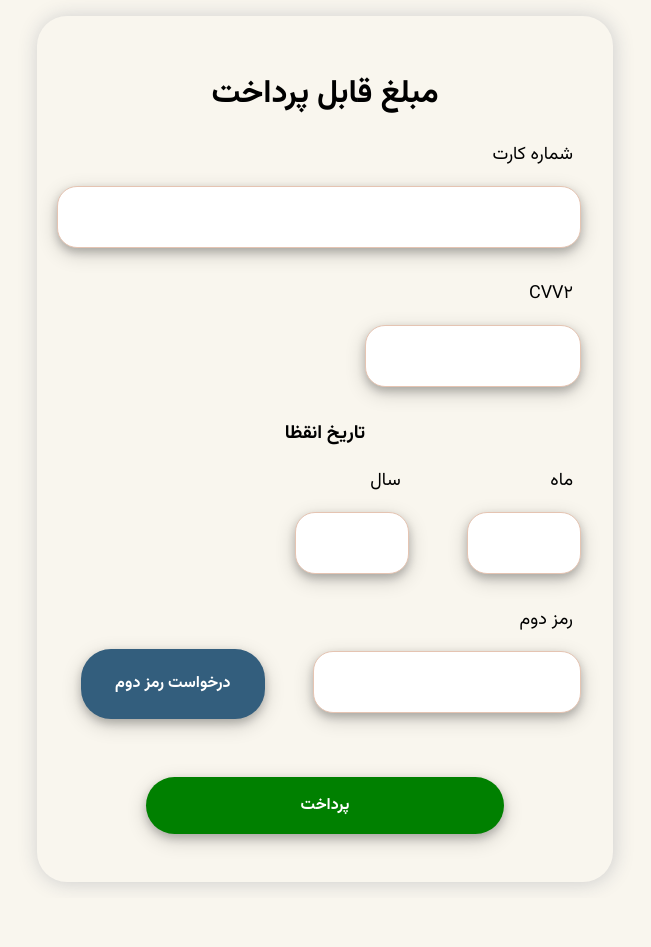
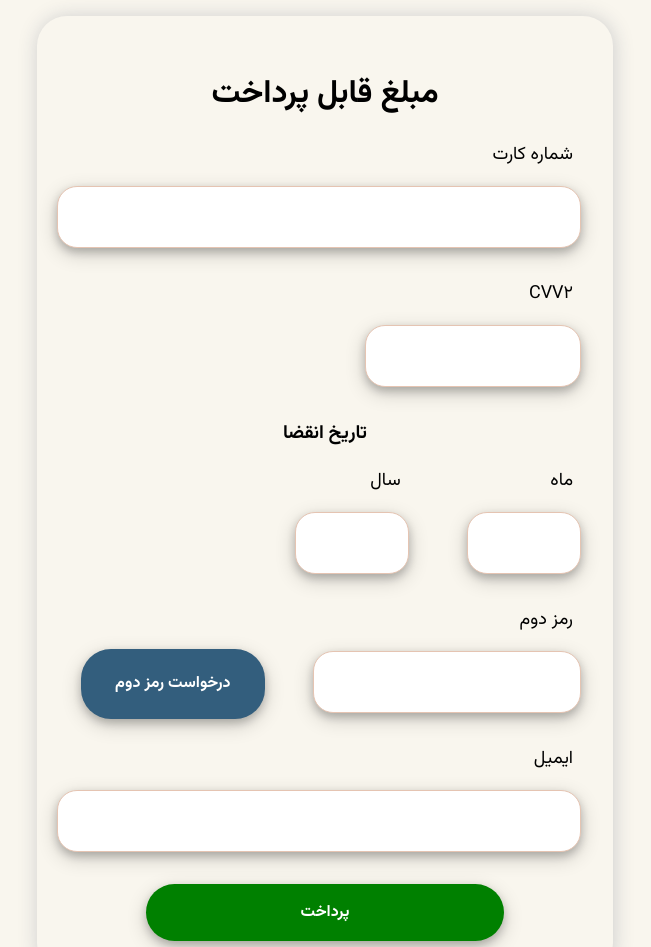
Before and after one commit to AmirNouaparast/khafan-food, a React (Create React App) app: page /payment in a window 1280 px wide. Shown: the top 947 px of the page, without its empty margins (315-966 px from the left). Before the commit the page ends 898 px from the top, so only its background shows below. Built offline with nearby package versions, Linux system fonts and the light colour scheme.

Commit message:
Implement OTP countdown with setInterval, use custom hook for input and form validation, and add payment button on the payment page

```diff
--- a/src/components/Input/Input.jsx
+++ b/src/components/Input/Input.jsx
@@ -7,10 +7,14 @@ function Input(props) {
     type,
     className,
     error,
-    errorMassage,
+    errorMessage,
     required,
     dir,
     style,
+    value,
+    onChange,
+    onBlur,
+    ...rest
   } = props;
 
   return (
@@ -23,10 +27,14 @@ function Input(props) {
       </label>
       <br />
       <input
+        value={value}
+        onChange={onChange}
+        onBlur={onBlur}
         style={style}
         dir={dir}
         required={required}
         type={type}
+        {...rest}
         id={label}
         className={
           styles.input +
@@ -38,7 +46,7 @@ function Input(props) {
       />
       {error && (
         <span className={styles.errorMessage}>
-          {errorMassage || "مقدار درست را وارد کنید"}
+          {errorMessage || "مقدار درست را وارد کنید"}
         </span>
       )}
     </div>
--- a/src/pages/Payment/Payment.jsx
+++ b/src/pages/Payment/Payment.jsx
@@ -1,69 +1,159 @@
 import styles from "./Payment.module.css";
 import Input from "../../components/Input/Input";
 import Button from "../../components/Button/Button";
+import { useEffect, useState } from "react";
+import useInoutValidator from "../../util/useInoutValidator";
 
 function Payment() {
+  const cartNumberInputState = useInoutValidator({
+    maxLength: 16,
+    minLength: 16,
+  });
+  const CVV2InputState = useInoutValidator({
+    maxLength: 4,
+    minLength: 3,
+  });
+  const monthInputState = useInoutValidator({
+    maxLength: 2,
+    minLength: 2,
+  });
+  const yearInputState = useInoutValidator({
+    maxLength: 2,
+    minLength: 2,
+  });
+  const passwordInputState = useInoutValidator({
+    maxLength: 8,
+    minLength: 4,
+  });
+  const emailInputState = useInoutValidator({
+    maxLength: 32,
+    minLength: 12,
+    required: false,
+    onlyNumbers: false,
+  });
+  const [count, setCount] = useState(0);
+
+  useEffect(() => {
+    if (count > 0) {
+      const decrementCountInterval = setInterval(() => {
+        setCount((prevState) => prevState - 1);
+      }, 1000);
+      return () => clearInterval(decrementCountInterval);
+    }
+  }, [count]);
+
+  const handleClickCounter = () => {
+    setCount(120);
+  };
+
+  const formSubmitHandler = (event) => {
+    event.preventDefault();
+
+    if (
+      !(
+        cartNumberInputState.isValid &&
+        CVV2InputState.isValid &&
+        monthInputState.isValid &&
+        yearInputState.isValid &&
+        emailInputState.isValid
+      )
+    ) {
+      return;
+    }
+    console.log("form is valid")
+  };
+
   return (
-    <form className={styles.container}>
+    <form className={styles.container} onSubmit={formSubmitHandler}>
       <h1 style={{ textAlign: "center" }}>مبلغ قابل پرداخت</h1>
+
       <Input
         label={"شماره کارت"}
-        required
         dir="ltr"
-        type={"number"}
         className={styles.numberInput}
+        type={"text"}
+        inputMode="numeric"
+        pattern="[0-9]*"
+        {...cartNumberInputState.props}
       />
+
       <Input
         label={"CVV2"}
         required
         dir="ltr"
-        type={"number"}
         style={{ width: "40%" }}
         className={styles.numberInput}
+        type={"text"}
+        inputMode="numeric"
+        pattern="[0-9]*"
+        {...CVV2InputState.props}
       />
-      <h3 style={{ textAlign: "center" }}>تاریخ انقظا</h3>
+
+      <h3 style={{ textAlign: "center" }}>تاریخ انقضا</h3>
       <div className={styles.dateContainer}>
         <Input
           label={"ماه"}
           required
           dir="ltr"
-          type={"number"}
           className={styles.numberInput}
+          type={"text"}
+          inputMode="numeric"
+          pattern="[0-9]*"
+          {...monthInputState.props}
         />
         <Input
           label={"سال"}
           required
           dir="ltr"
-          type={"number"}
           className={styles.numberInput}
+          type={"text"}
+          inputMode="numeric"
+          pattern="[0-9]*"
+          {...yearInputState.props}
         />
       </div>
+
       <div className={styles.passwordContainer}>
         <Input
           label={"رمز دوم"}
           required
           dir="ltr"
-          type={"number"}
           displayInline
           className={styles.numberInput}
+          type={"text"}
+          inputMode="numeric"
+          pattern="[0-9]*"
+          {...passwordInputState.props}
         />
         <Button
           className={styles.button}
-          type="button"
+          type={"button"}
+          onClick={handleClickCounter}
+          disabled={count > 0}
         >
-          درخواست رمز دوم
+          {count > 0 ? `${count} ثانیه` : "درخواست رمز دوم"}
         </Button>
       </div>
+
+      <Input
+        label={"ایمیل"}
+        required
+        dir="ltr"
+        type={"text"}
+        displayInline
+        {...emailInputState.props}
+      />
+
       <Button
         color={"green"}
         fullWidthOnMobile
         style={{
           padding: "1rem 2rem",
-          margin: "1rem auto",
+          marginTop: "2rem",
           display: "block",
           width: "70%",
         }}
-        type={"button"}
+        type={"submit"}
       >
         پرداخت
       </Button>
--- a/src/pages/Payment/Payment.module.css
+++ b/src/pages/Payment/Payment.module.css
@@ -13,7 +13,7 @@
   display: grid;
   grid-template-columns: 50% 30%;
   column-gap: 60px;
-  margin-bottom: 2rem;
+
 }
 .button {
   height: 70px;
--- a/src/pages/ShoppingCard/ShoppingCard.jsx
+++ b/src/pages/ShoppingCard/ShoppingCard.jsx
@@ -5,6 +5,8 @@ import { formatMoney } from "../../util/formatMoney";
 import styles from "./ShoppingCart.module.css";
 import OrderCard from "./components/OrderCard/OrderCard";
 import { foods } from "../../foods";
+import Button from "../../components/Button/Button";
+import { Link } from "react-router-dom";
 
 function ShoppingCard() {
   const { cart } = useContext(AppContext);
@@ -51,6 +53,27 @@ function ShoppingCard() {
           <p>{formatMoney(20000)}</p>
         </div>
       </section>
+
+      <div>
+        <Link
+          to="/payment"
+          style={{ textDecoration: "none", color: "inherit" }}
+        >
+          <Button
+            color={"green"}
+            fullWidthOnMobile
+            style={{
+              padding: "1rem 2rem",
+              marginTop: "2rem",
+              display: "block",
+              width: "30%",
+            }}
+            type={"button"}
+          >
+            پرداخت
+          </Button>
+        </Link>
+      </div>
     </Main>
   );
 }
--- /dev/null
+++ b/src/util/useInoutValidator.js
@@ -0,0 +1,65 @@
+import { useState } from "react";
+
+function validate({ value, minLength, setErrorMessage, required }) {
+  if (required && value.trim() === "") {
+    setErrorMessage("این فیلد اجباری است");
+    return;
+  }
+
+  if (value && minLength && value.length < minLength) {
+    setErrorMessage("تعداد کاراکترها حداقل باید " + minLength + " باشد");
+    return;
+  }
+
+  setErrorMessage("");
+}
+
+function useInoutValidator({
+  required = true,
+  minLength,
+  maxLength,
+  onlyNumbers = true,
+}) {
+  const [value, setValue] = useState("");
+  const [errorMessage, setErrorMessage] = useState("");
+  const [validateOnEachKeyPress, setValidateOnEachKeyPress] = useState(false);
+
+  const onChange = (event) => {
+    let newValue = event.target.value;
+
+    if (onlyNumbers) {
+      newValue = newValue.replace(/\D/g, "");
+    }
+
+    if (validateOnEachKeyPress) {
+      validate({ value: newValue, minLength, required, setErrorMessage });
+    }
+
+    if (maxLength && newValue.length > maxLength) {
+      return;
+    }
+
+    setValue(newValue);
+  };
+
+  const onBlur = () => {
+    if (!validateOnEachKeyPress) {
+      setValidateOnEachKeyPress(true);
+    }
+    validate({ value, minLength, required, setErrorMessage });
+  };
+
+  return {
+    isValid: !errorMessage,
+    props: {
+      required,
+      value,
+      errorMessage,
+      onBlur,
+      onChange,
+      error: !!errorMessage,
+    },
+  };
+}
+
+export default useInoutValidator;
```
